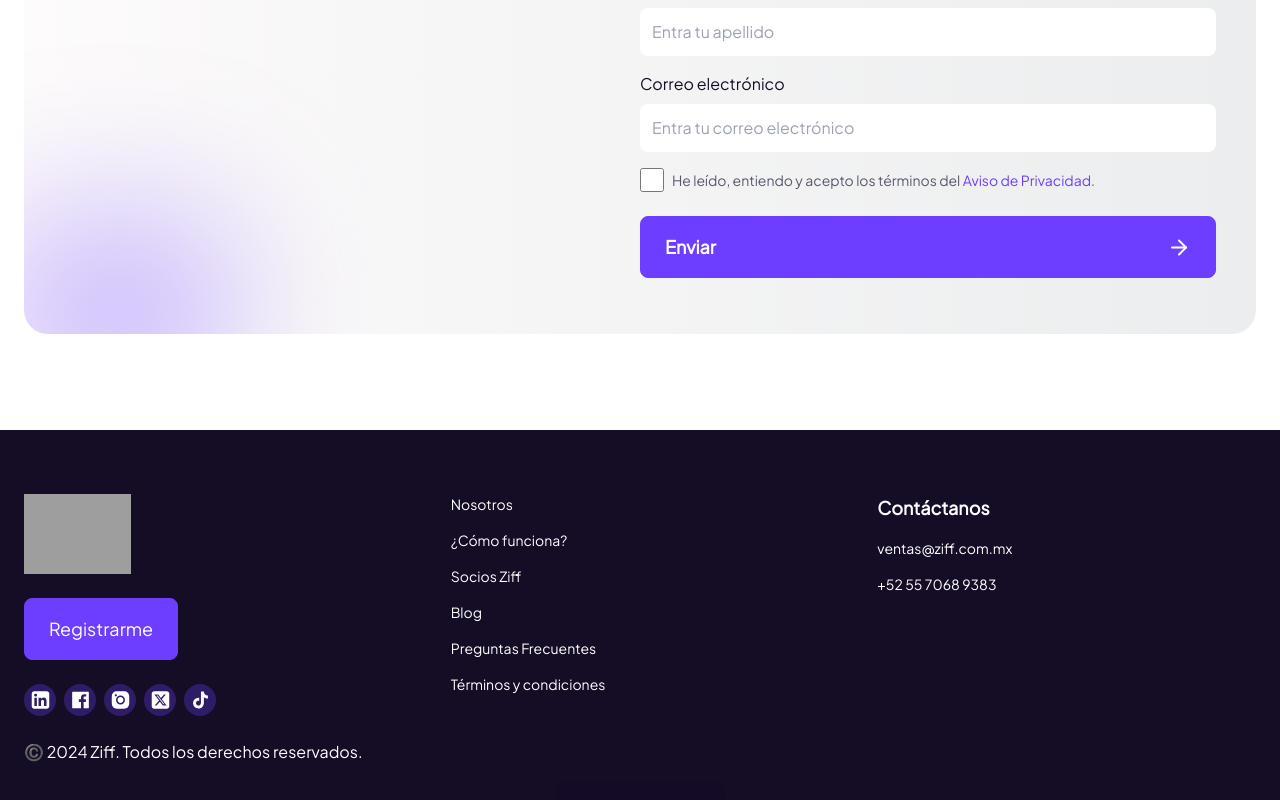
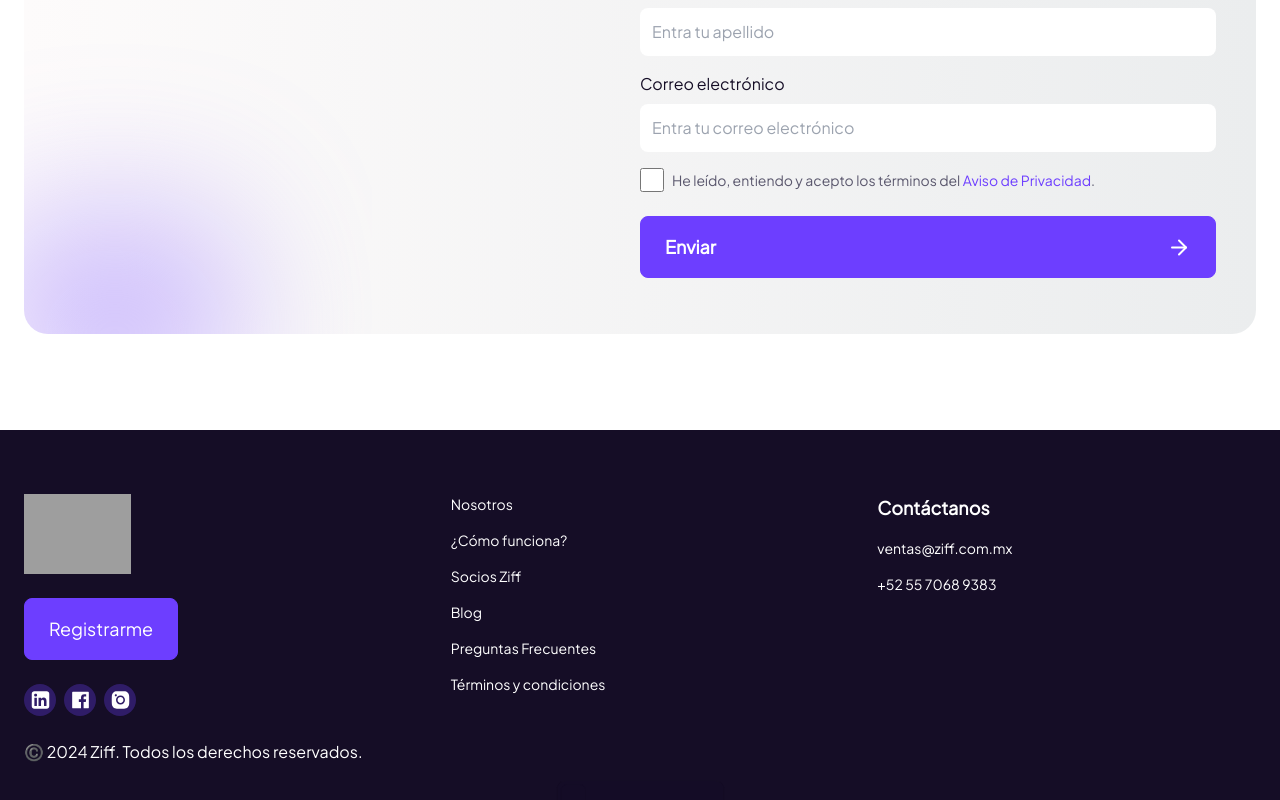
Before and after one commit to Trescento/adelanta, a Nuxt app: page / in a window 1280 px wide. Shown: the part 2971-3771 px from the top of the page. Built offline with nearby package versions, Linux system fonts and the light colour scheme; grey boxes are pictures that could not be loaded.

Commit message:
Update social media links in AppFooter.vue

```diff
--- a/src/components/app/AppFooter.vue
+++ b/src/components/app/AppFooter.vue
@@ -30,29 +30,19 @@
             <span class="font-normal">Registrarme</span>
           </CommonBaseButton>
           <div class="flex gap-2">
-            <NuxtLink href="#" class="rounded-full bg-brand-purple-dark-light flex items-center justify-center w-8 h-8">
+            <NuxtLink href="https://www.linkedin.com/company/ziffmx/" target="_blank" class="rounded-full bg-brand-purple-dark-light flex items-center justify-center w-8 h-8">
               <svg xmlns="http://www.w3.org/2000/svg" width="19" height="18" viewBox="0 0 19 18" fill="none">
                 <path fill-rule="evenodd" clip-rule="evenodd" d="M3.25 0.25C2.58696 0.25 1.95107 0.513392 1.48223 0.982233C1.01339 1.45107 0.75 2.08696 0.75 2.75L0.75 15.25C0.75 15.913 1.01339 16.5489 1.48223 17.0178C1.95107 17.4866 2.58696 17.75 3.25 17.75H15.75C16.413 17.75 17.0489 17.4866 17.5178 17.0178C17.9866 16.5489 18.25 15.913 18.25 15.25V2.75C18.25 2.08696 17.9866 1.45107 17.5178 0.982233C17.0489 0.513392 16.413 0.25 15.75 0.25L3.25 0.25ZM4.6275 5.62125C5.02367 5.62125 5.40361 5.46387 5.68374 5.18374C5.96387 4.90361 6.12125 4.52367 6.12125 4.1275C6.12125 3.73133 5.96387 3.35139 5.68374 3.07126C5.40361 2.79113 5.02367 2.63375 4.6275 2.63375C4.23133 2.63375 3.85139 2.79113 3.57126 3.07126C3.29113 3.35139 3.13375 3.73133 3.13375 4.1275C3.13375 4.52367 3.29113 4.90361 3.57126 5.18374C3.85139 5.46387 4.23133 5.62125 4.6275 5.62125ZM5.8775 15.0162L5.8775 6.7925H3.3775L3.3775 15.0162H5.8775ZM7.5375 6.7925L10.0375 6.7925V7.89375C10.4062 7.31625 11.2163 6.53875 12.7225 6.53875C14.52 6.53875 15.4963 7.73 15.4963 9.99625C15.4963 10.105 15.5063 10.6012 15.5063 10.6012L15.5063 15.015L13.0063 15.015L13.0063 10.6025C13.0063 9.99625 12.8787 8.805 11.5312 8.805C10.1825 8.805 10.0688 10.3025 10.0375 11.2825L10.0375 15.015H7.5375L7.5375 6.7925Z" fill="white" />
               </svg>
             </NuxtLink>
-            <NuxtLink href="#" class="rounded-full bg-brand-purple-dark-light flex items-center justify-center w-8 h-8">
+            <NuxtLink href="https://www.facebook.com/ziffmx/" target="_blank" class="rounded-full bg-brand-purple-dark-light flex items-center justify-center w-8 h-8">
               <svg xmlns="http://www.w3.org/2000/svg" width="17" height="18" viewBox="0 0 17 18" fill="none">
                 <path fill-rule="evenodd" clip-rule="evenodd" d="M11.6045 17.3333L11.6045 10.8792H13.7712L14.0953 8.36417H11.6037V6.75833C11.6037 6.03 11.8062 5.53333 12.8512 5.53333H14.1828V3.28333C13.5379 3.2147 12.8897 3.18132 12.2412 3.18333C10.3212 3.18333 9.00699 4.35583 9.00699 6.50833V8.36417H6.83366V10.8792H9.00616L9.00616 17.3333H1.08699C0.578659 17.3333 0.166992 16.9217 0.166992 16.4133L0.166992 1.58667C0.166992 1.07833 0.578659 0.666667 1.08699 0.666667L15.9137 0.666667C16.422 0.666667 16.8337 1.07833 16.8337 1.58667V16.4133C16.8337 16.9217 16.422 17.3333 15.9137 17.3333H11.6045Z" fill="white" />
               </svg>
             </NuxtLink>
-            <NuxtLink href="#" class="rounded-full bg-brand-purple-dark-light flex items-center justify-center w-8 h-8">
+            <NuxtLink href="https://www.instagram.com/ziffmx/" target="_blank" class="rounded-full bg-brand-purple-dark-light flex items-center justify-center w-8 h-8">
               <svg xmlns="http://www.w3.org/2000/svg" width="19" height="18" viewBox="0 0 19 18" fill="none">
                 <path d="M6.5875 9.00039C6.5875 10.6129 7.9 11.9129 9.5 11.9129C11.1 11.9129 12.4125 10.6004 12.4125 9.00039C12.4125 7.40039 11.1 6.08789 9.5 6.08789C7.9 6.08789 6.5875 7.40039 6.5875 9.00039ZM9.5 0.25039C8.2875 0.25039 7.1 0.25039 5.8875 0.31289C4.4875 0.37539 3.2375 0.700391 2.225 1.72539C1.2 2.75039 0.875 3.98789 0.8125 5.38789C0.75 6.60039 0.75 7.78789 0.75 9.00039C0.75 10.2129 0.75 11.4004 0.8125 12.6129C0.875 14.0129 1.2 15.2629 2.225 16.2754C3.25 17.3004 4.4875 17.6254 5.8875 17.6879C7.1 17.7504 8.2875 17.7504 9.5 17.7504C10.7125 17.7504 11.9 17.7504 13.1125 17.6879C14.5125 17.6254 15.7625 17.3004 16.775 16.2754C17.8 15.2504 18.125 14.0129 18.1875 12.6129C18.25 11.4004 18.25 10.2129 18.25 9.00039C18.25 7.78789 18.25 6.60039 18.1875 5.38789C18.125 3.98789 17.8 2.73789 16.775 1.72539C15.75 0.700391 14.5125 0.37539 13.1125 0.31289C11.9125 0.237891 10.7125 0.25039 9.5 0.25039ZM13.9875 9.00039C13.9875 11.4879 11.9875 13.4879 9.5 13.4879C7.0125 13.4879 5.0125 11.4879 5.0125 9.00039C5.0125 6.51289 7.0125 4.51289 9.5 4.51289C11.9875 4.51289 13.9875 6.51289 13.9875 9.00039ZM5.875 4.32539C5.875 4.90039 5.4125 5.37539 4.825 5.37539C4.2375 5.37539 3.775 4.91289 3.775 4.32539C3.775 3.73789 4.2375 3.27539 4.825 3.27539C4.96192 3.27223 5.09803 3.29722 5.22489 3.34883C5.35176 3.40043 5.46667 3.47755 5.5625 3.57539C5.66034 3.67122 5.73746 3.78613 5.78906 3.913C5.84067 4.03986 5.86566 4.17597 5.8625 4.31289L5.875 4.32539Z" fill="white" />
-              </svg>
-            </NuxtLink>
-            <NuxtLink href="#" class="rounded-full bg-brand-purple-dark-light flex items-center justify-center w-8 h-8">
-              <svg xmlns="http://www.w3.org/2000/svg" width="19" height="18" viewBox="0 0 19 18" fill="none">
-                <path d="M3.25 0.25C1.87109 0.25 0.75 1.37109 0.75 2.75L0.75 15.25C0.75 16.6289 1.87109 17.75 3.25 17.75H15.75C17.1289 17.75 18.25 16.6289 18.25 15.25V2.75C18.25 1.37109 17.1289 0.25 15.75 0.25L3.25 0.25ZM14.8555 3.53125L10.8008 8.16406L15.5703 14.4687L11.8359 14.4688L8.91406 10.6445L5.56641 14.4688H3.71094L8.04688 9.51172L3.47266 3.53125L7.30078 3.53125L9.94531 7.02734L13 3.53125H14.8555ZM13.3789 13.3594L6.74219 4.58203H5.63672L12.3477 13.3594H13.375H13.3789Z" fill="white" />
-              </svg>
-            </NuxtLink>
-            <NuxtLink href="#" class="rounded-full bg-brand-purple-dark-light flex items-center justify-center w-8 h-8">
-              <svg xmlns="http://www.w3.org/2000/svg" width="15" height="18" viewBox="0 0 15 18" fill="none">
-                <path d="M14.937 7.47143C13.4748 7.47493 12.0485 7.01894 10.8596 6.16788V12.1034C10.8592 13.2028 10.5232 14.2758 9.89646 15.179C9.26977 16.0822 8.38227 16.7726 7.35263 17.1578C6.32299 17.5429 5.20029 17.6046 4.13466 17.3345C3.06903 17.0644 2.11125 16.4754 1.38939 15.6463C0.667539 14.8172 0.216018 13.7874 0.0952041 12.6948C-0.0256099 11.6021 0.190042 10.4986 0.713324 9.53176C1.23661 8.56496 2.04258 7.78095 3.02346 7.28458C4.00435 6.7882 5.1134 6.60311 6.20232 6.75406V9.73945C5.70403 9.58271 5.16895 9.58744 4.67351 9.75294C4.17806 9.91844 3.74758 10.2363 3.44353 10.661C3.13949 11.0858 2.97744 11.5957 2.98051 12.1181C2.98359 12.6405 3.15164 13.1485 3.46067 13.5696C3.76969 13.9908 4.20389 14.3035 4.70125 14.4632C5.19861 14.6228 5.73371 14.6212 6.23012 14.4586C6.72653 14.296 7.15887 13.9807 7.4654 13.5578C7.77193 13.1348 7.93697 12.6258 7.93696 12.1034V0.5H10.8596C10.8575 0.746808 10.8782 0.99328 10.9213 1.2363C11.0229 1.7788 11.2341 2.29489 11.5419 2.75298C11.8498 3.21108 12.2478 3.60155 12.7118 3.90053C13.3718 4.33696 14.1457 4.56958 14.937 4.56941V7.47143Z" fill="white" />
               </svg>
             </NuxtLink>
           </div>
```
